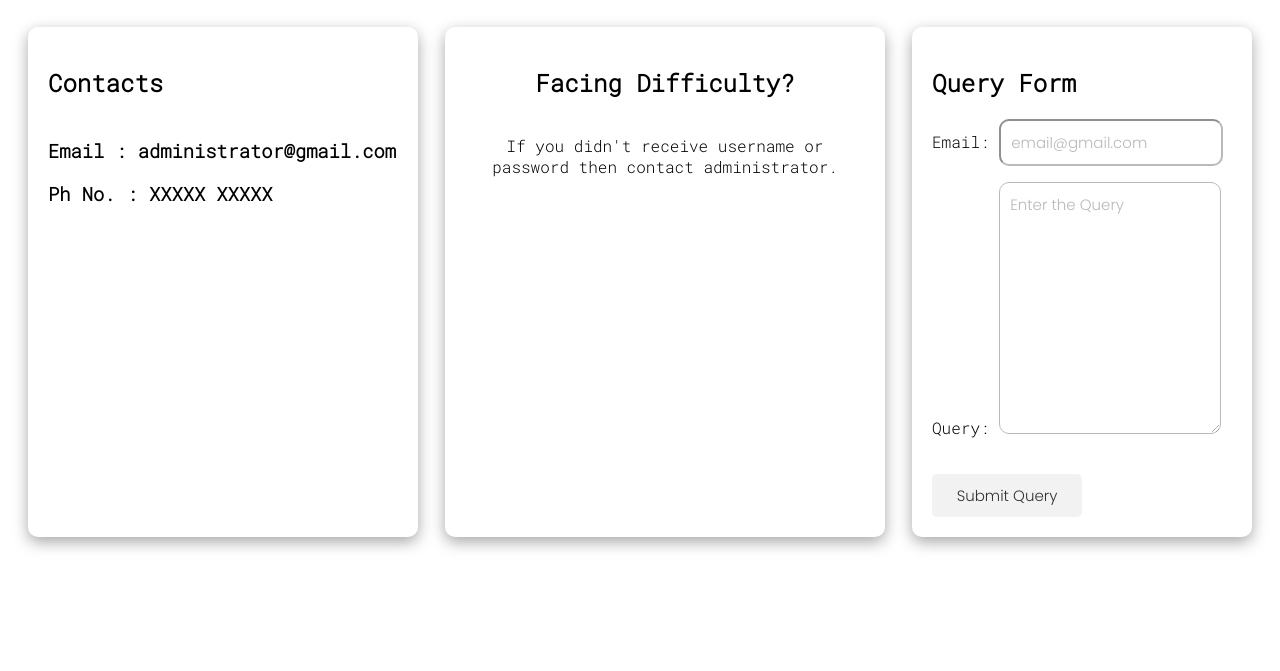
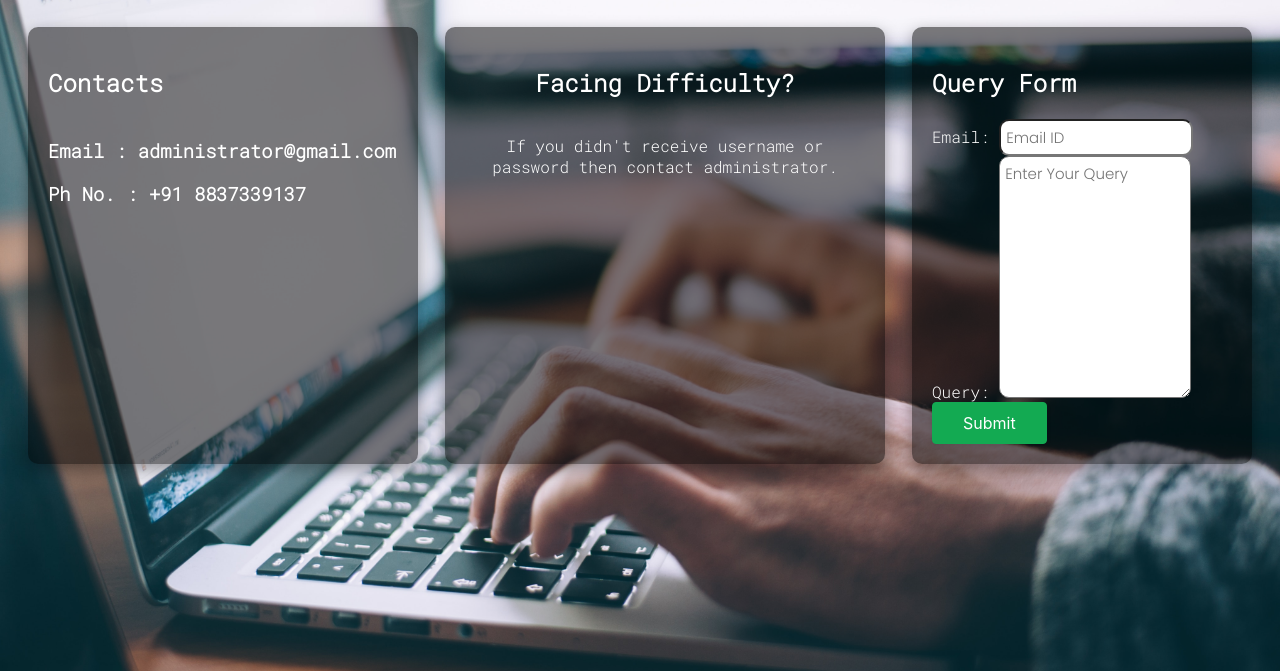
Before and after one commit to bastenahamad/Onexampro, a plain HTML site: page querypage.html in a window 1280 px wide. Shown: the part 129-800 px from the top of the page. Drawn offline with Linux system fonts and the light colour scheme.

Commit message:
query pg

```diff
--- a/complete.css
+++ b/complete.css
@@ -7,6 +7,8 @@ body{
     align-items:  center;
     justify-content: center;
     background-color: #EEEDE7;
+    background-image: url("./images/onl.jpg");
+    background-size: cover;
 }
 
 .container{
@@ -21,7 +23,8 @@ body{
     padding: 20px;
     border-radius: 10px;
     align-items: center;
-    background-color: white;
+    background-color: rgba(0,0,0,.5);
+    color: #fff;
 }
 .logo{
     font-size: 40px;
--- a/querypage.css
+++ b/querypage.css
@@ -1,31 +1,30 @@
 @import url('https://fonts.googleapis.com/css2?family=Poppins:ital,wght@0,300;1,200&family=Roboto+Mono:wght@300&display=swap');
+body{
+
+    font-family: 'Poppins', sans-serif;
+    font-family: 'Roboto Mono', monospace;
+    align-items:  center;
+    justify-content: center;
+    background-image: url("./images/glenn-carstens-peters-npxXWgQ33ZQ-unsplash.jpg");
+    background-size: cover;
+}
+.container{
+    background-color: rgba(0,0,0,.5);
+    color: #fff;
+}
+
 .forms{
     display: flex;
     padding-left: 950px;
     align-items: right;
 }
-.submit{
-    margin-top: 20px;
-    font-size: 15px;
-    padding: 10px;
-    font-family: 'Poppins', sans-serif;
-    width: 150px;
-
-    opacity: 0.8;
-    border:none;
-    border-radius: 5px;
-
-}
-/* .submit:active{
-
-} */
 .email,.query{
-    padding: 10px;
+    padding: 5px 5px;
     font-size: 15px;
     font-family: 'Poppins', sans-serif;
-    opacity: 0.5;
-    width: 200px;
+    width: 180px;
     border-radius: 10px;
+
 }
 .whatdoyouknow{
     text-align: center;
@@ -82,5 +81,42 @@
     display: flex;
     box-shadow: rgba(0, 0, 0, 0.35) 0px 5px 15px;
     border-radius: 10px;
+  }
+  .form{
+    justify-content: center;
+  }
+  .btn {
+    background-color: #13aa52;
+    border: 1px solid #13aa52;
+    border-radius: 4px;
+    box-shadow: rgba(0, 0, 0, .1) 0 2px 4px 0;
+    box-sizing: border-box;
+    color: #fff;
+    cursor: pointer;
+    font-family: "Akzidenz Grotesk BQ Medium", -apple-system, BlinkMacSystemFont, sans-serif;
+    font-size: 16px;
+    font-weight: 400;
+    outline: none;
+    outline: 0;
+    padding: 10px 25px;
+    text-align: center;
+    transform: translateY(0);
+    transition: transform 150ms, box-shadow 150ms;
+    user-select: none;
+    -webkit-user-select: none;
+    touch-action: manipulation;
+    display: flex;
+    justify-content: center;
 
   }
+
+  .btn:hover {
+    box-shadow: rgba(0, 0, 0, .15) 0 3px 9px 0;
+    transform: translateY(-2px);
+  }
+
+  @media (min-width: 768px) {
+    .btn {
+      padding: 10px 30px;
+    }
+  }
--- a/querypage.html
+++ b/querypage.html
@@ -16,28 +16,29 @@
     <div class="fields">
 
 
-            <div class ="left">
+            <div class ="left container">
                 <h2>Contacts</h2>
                 <div class = "contacts">
                 <h3>Email  : administrator@gmail.com</h3>
-                <h3>Ph No. : XXXXX XXXXX</h3>
+                <h3>Ph No. : +91 8837339137</h3>
             </div>
             </div>
-            <div class="center">
+            <div class="center container">
                 <h2>Facing Difficulty?</h2>
                 <p>If you didn't receive username or password then contact administrator.</p>
             </div>
 
-            <div class="forms">
-            <form action="">
+            <div class="forms container">
+            <form class="form">
                 <h2>Query Form</h2>
-                <p>Email: <input type="email"  class ="email"name="email" id="email" placeholder="email@gmail.com"></p>
-                <p>Query: <textarea class ="query" name="query" id="query" cols="30" rows="10" placeholder="Enter the Query"></textarea></p>
-                <input type="submit"  class = "submit" value="Submit Query" >
+                Email: <input type="email"  class ="email textar" placeholder="Email ID">
+                <br>
+                Query: <textarea class ="query textar" cols="20" rows="10" placeholder="Enter Your Query"></textarea>
+                <br>
+                <button class="btn">Submit</button>
             </form>
         </div>
 
         </div>
-            <!-- back to main page -->
 </body>
 </html>
```
Also changed, not shown: images/glenn-carstens-peters-npxXWgQ33ZQ-unsplash.jpg (added), images/onl.jpg (added).
